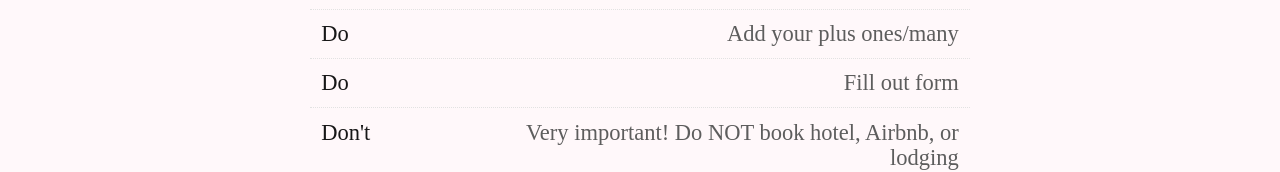
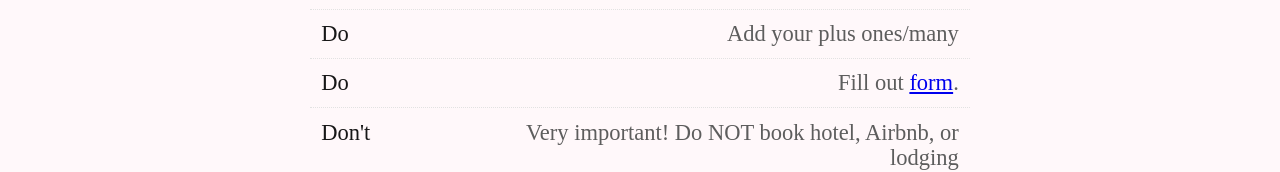
Before and after one commit to exvuma/wedding, a Gatsby site: page / in a window 1280 px wide. Shown: the part 1131-1303 px from the top of the page. Built offline with nearby package versions, Linux system fonts and the light colour scheme; Gatsby itself is replaced by a stand-in of ours; a web font is replaced by a local one.

Commit message:
Add link to form

```diff
--- a/src/components/HomePage.tsx
+++ b/src/components/HomePage.tsx
@@ -91,7 +91,7 @@ export const HomePage: React.FC = () => (
         </DetailsRow>
         <DetailsRow>
           <DetailsRowDt>Do</DetailsRowDt>
-          <DetailsRowDd>Fill out form</DetailsRowDd>
+          <DetailsRowDd>Fill out <a href="https://forms.gle/KmU48BDegew7tm3E8">form</a>.</DetailsRowDd>
         </DetailsRow>
         <DetailsRow>
           <DetailsRowDt>Don't</DetailsRowDt>
```
